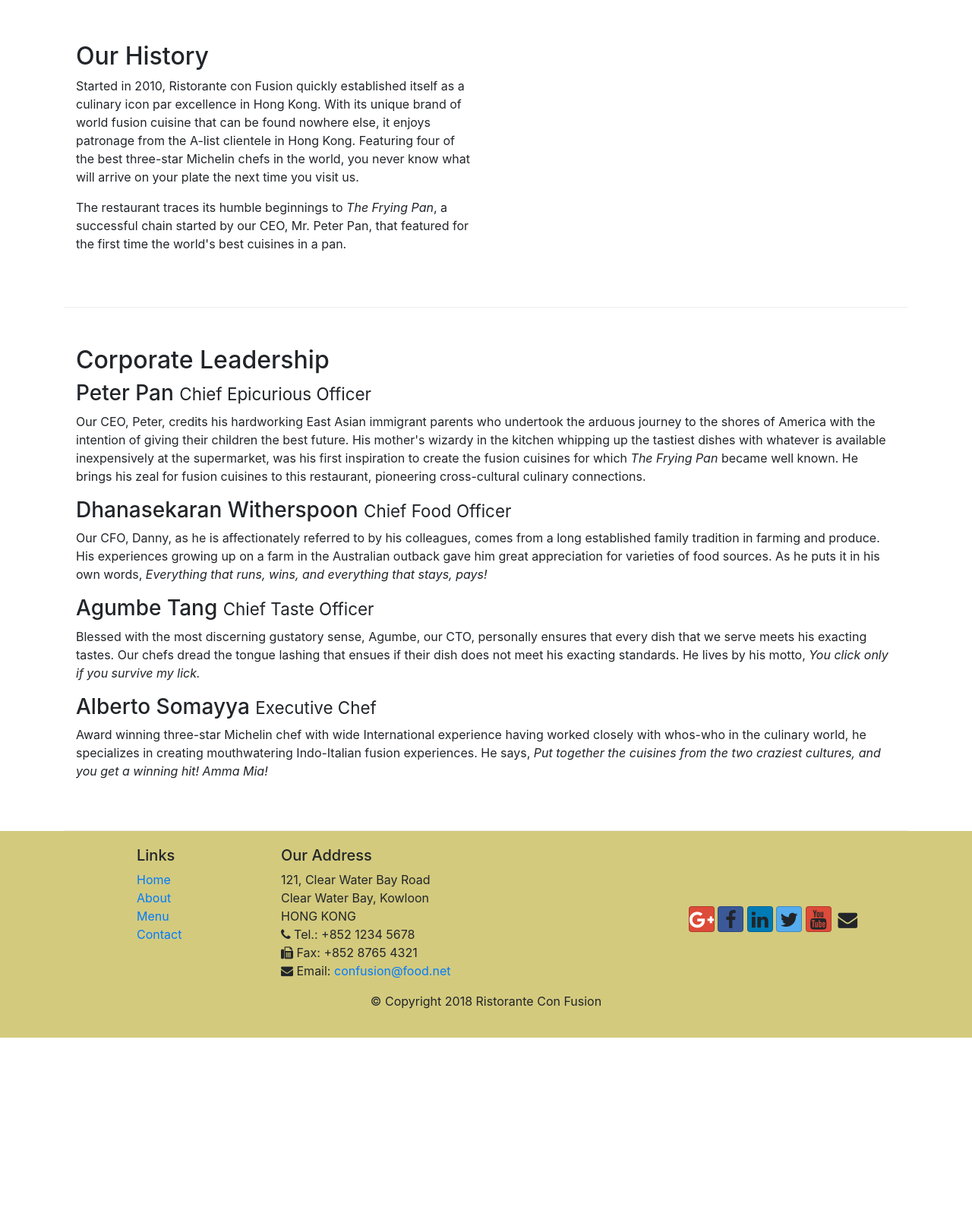
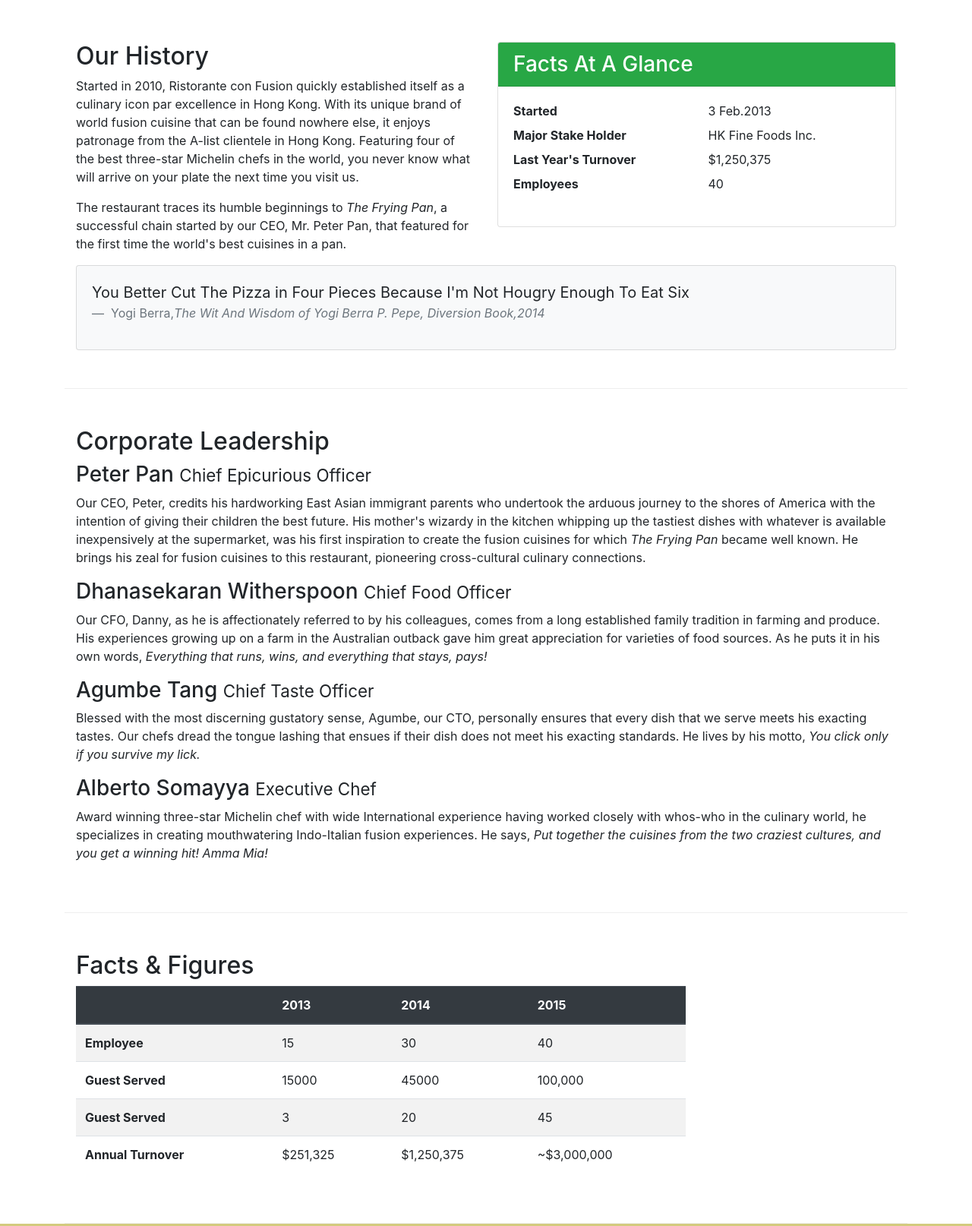
Before and after one commit to dhavalbheda/bootstrap-course, a website: page aboutus.html in a window 1280 px wide. Shown: the part 460-2074 px from the top of the page at 76% size. Before the commit the page ends 1826 px from the top, so only its background shows below. Drawn offline with nearby package versions, Linux system fonts and the light colour scheme.

Commit message:
Add Table And Card Demo In About.html

```diff
--- a/aboutus.html
+++ b/aboutus.html
@@ -27,8 +27,8 @@
             <a class="navbar-brand mr-auto" href="./index.html">Ristorante Con Fusion</a>
             <div class="collapse navbar-collapse" id="navbar">
                 <ul class="navbar-nav mr-auto">
-                    <li class="nav-item active"><a class="nav-link" href="./index.html"><span class="fa fa-home fa-sm"></span> Home</a></li>
-                    <li class="nav-item"><a class="nav-link" href="#"><span class="fa fa-info fa-sm"></span> About</a></li>
+                    <li class="nav-item "><a class="nav-link" href="./index.html"><span class="fa fa-home fa-sm"></span> Home</a></li>
+                    <li class="nav-item active"><a class="nav-link" href="#"><span class="fa fa-info fa-sm"></span> About</a></li>
                     <li class="nav-item"><a class="nav-link" href="#"><span class="fa fa-list fa-sm"></span> Menu</a></li>
                     <li class="nav-item"><a class="nav-link" href="./contactus.html"><span class="fa fa-address-card fa-sm"></span> Contact</a></li>
                 </ul>
@@ -68,7 +68,33 @@
                 <p>Started in 2010, Ristorante con Fusion quickly established itself as a culinary icon par excellence in Hong Kong. With its unique brand of world fusion cuisine that can be found nowhere else, it enjoys patronage from the A-list clientele in Hong Kong.  Featuring four of the best three-star Michelin chefs in the world, you never know what will arrive on your plate the next time you visit us.</p>
                 <p>The restaurant traces its humble beginnings to <em>The Frying Pan</em>, a successful chain started by our CEO, Mr. Peter Pan, that featured for the first time the world's best cuisines in a pan.</p>
             </div>
-            <div>
+            <div class="col-sm">
+                <div class="card">
+                    <h3 class="card-header bg-success text-white">Facts At A Glance</h3>
+                    <div class="card-body">
+                        <dl class="row">
+                            <dt class="col-6">Started</dt>
+                            <dd class="col-6">3 Feb.2013</dd>
+                            <dt class="col-6">Major Stake Holder</dt>
+                            <dd class="col-6">HK Fine Foods Inc.</dd>
+                            <dt class="col-6">Last Year's Turnover</dt>
+                            <dd class="col-6">$1,250,375</dd>
+                            <dt class="col-6">Employees</dt>
+                            <dd class="col-6">40</dd>
+                        </dl>
+                    </div>
+                </div>
+            </div>
+            <div class="col-12">
+                <div class="card card-body bg-light">
+                    <blockquote class="blockquote">
+                        <p class="mb-0">You Better Cut The Pizza in Four Pieces Because I'm Not Hougry Enough To Eat Six</p>
+                        <footer class="blockquote-footer">
+                            Yogi Berra,<cite title="Source Title">The Wit And Wisdom of Yogi Berra P. Pepe, Diversion Book,2014</cite>
+                        </footer>
+                    </blockquote>
+
+                </div>
             </div>
         </div>
 
@@ -86,6 +112,50 @@
                 <p class="d-none d-sm-block">Award winning three-star Michelin chef with wide International experience having worked closely with whos-who in the culinary world, he specializes in creating mouthwatering Indo-Italian fusion experiences. He says, <em>Put together the cuisines from the two craziest cultures, and you get a winning hit! Amma Mia!</em></p>
             </div>
        </div>
+       <div class="row row-content">
+            <div class="col-12 col-sm-9">
+                <h2>Facts &amp; Figures</h2>
+                <div class="table-responsive">
+                    <table class="table table-striped">
+                        <thead class="thead-dark">
+                            <tr>
+                                <th>&nbsp;</th>
+                                <th>2013</th>
+                                <th>2014</th>
+                                <th>2015</th>
+                            </tr>
+                        </thead>
+                        <tbody>
+                            <tr>
+                                <th>Employee</th>
+                                <td>15</td>
+                                <td>30</td>
+                                <td>40</td>
+                            </tr>
+                            <tr>
+                                <th>Guest Served</th>
+                                <td>15000</td>
+                                <td>45000</td>
+                                <td>100,000</td>
+                            </tr>
+                            <tr>
+                                <th>Guest Served</th>
+                                <td>3</td>
+                                <td>20</td>
+                                <td>45</td>
+                            </tr>
+                            <tr>
+                                <th>Annual Turnover</th>
+                                <td>$251,325</td>
+                                <td>$1,250,375</td>
+                                <td>~$3,000,000</td>
+                            </tr>
+                        </tbody>
+                    </table>
+                </div>
+            </div>
+
+        </div>
 
     </div>
 
```
